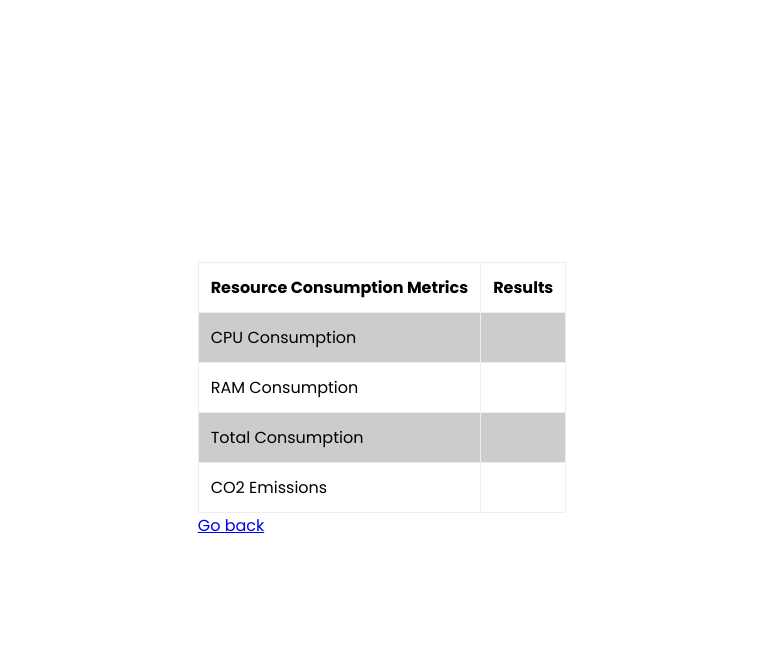
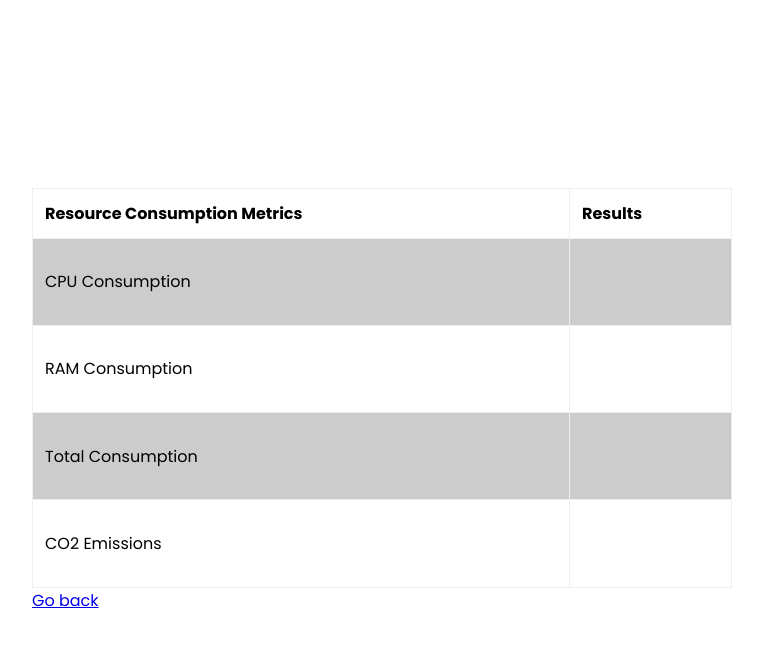
Before and after one commit to poojasree06/SE_Tool, a Flask app: template database/templates/result.html in a window 1280 px wide. Shown: the top 647 px of the page, without its empty margins (258-1021 px from the left). Run offline with Flask 3, Linux system fonts and the light colour scheme; the template is opened without the code that fills it, so the values that code supplies are empty.

Commit message:
changed height

```diff
--- a/database/static/result.css
+++ b/database/static/result.css
@@ -16,9 +16,9 @@ body {
 }
 table {
     border-collapse: collapse;
-    width: 100%;
+    width: 700px;
+    height: 400px;
 }
-
 th,
 td {
     padding: 0.75rem;
```
